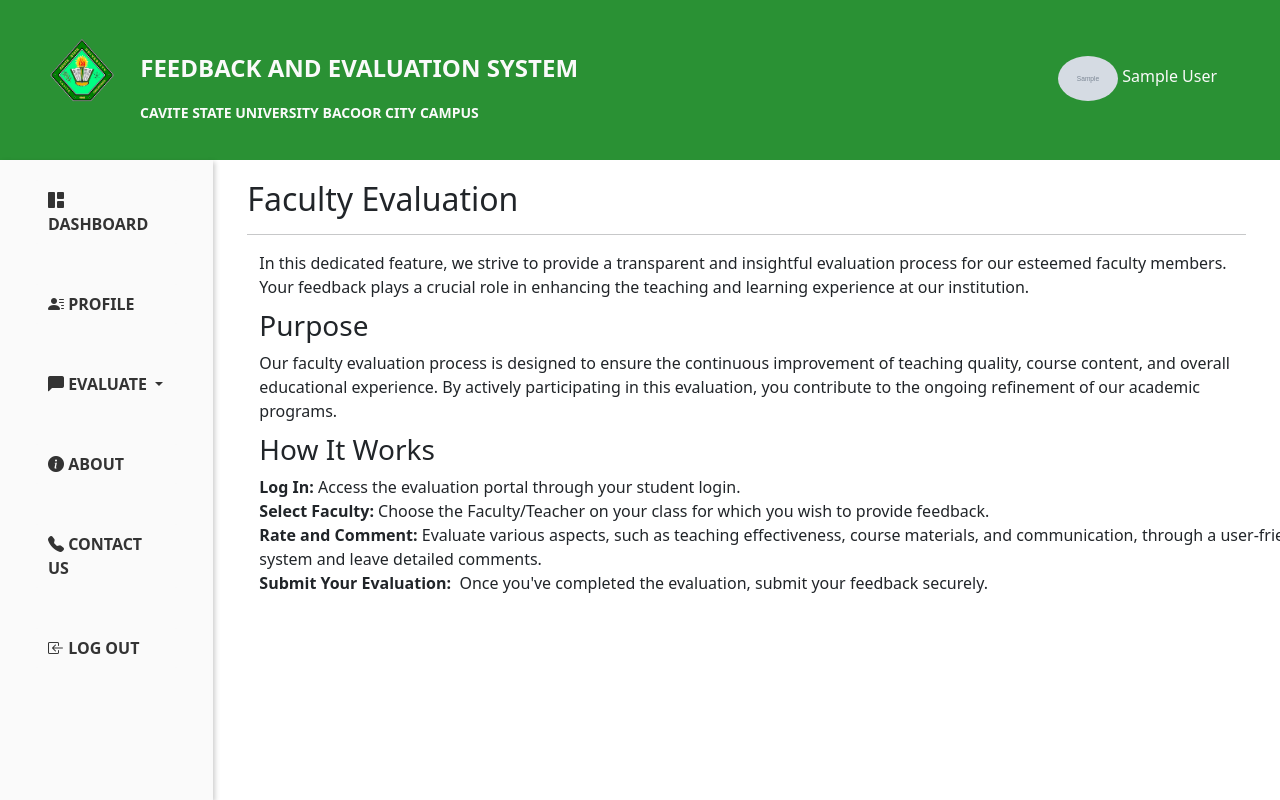
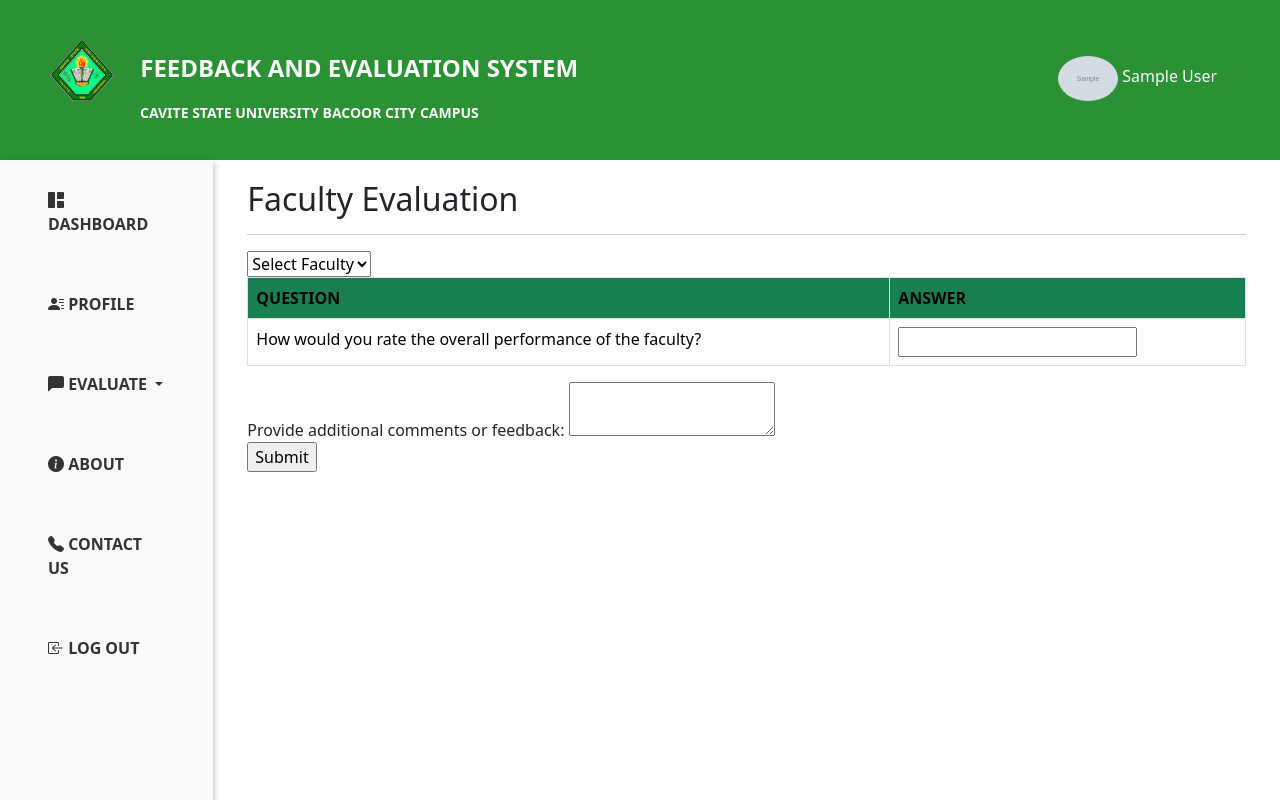
Before and after one commit to Jehuuuuu/Feedback-and-Evaluation-System-Capstone-Project, a Django app: template Feedbacksystem/templates/pages/facultyeval.html in a window 1280 px wide. Run offline with Django 4.2, Linux system fonts and the light colour scheme; the template is opened without the code that fills it: values that come from a table or form of the project are taken from there, others are empty; tables that the repository leaves empty hold one stand-in row (values such as "Sample post"); grey boxes marked "Sample" are stand-in pictures; form fields are guessed from the names that the template uses; parts of the project's set-up code (start-up, migrations or seed data) failed here and were passed over.

Commit message:
added faculty evaluation function

```diff
--- a/Feedbacksystem/templates/pages/facultyeval.html
+++ b/Feedbacksystem/templates/pages/facultyeval.html
@@ -1,26 +1,54 @@
 {% extends "pages/home.html" %}
 
-{% block title %}Faculty Evaluation Feature{% endblock %}
+{% block title %}Evaluate Teacher{% endblock %}
 
 {% block header %}
 
-    <h2> Faculty Evaluation</h2>
+    <h2>Faculty Evaluation</h2>
+
     <hr>
+{% endblock header %}
+{% block feature %}
 
-{% endblock header %}
+<select id="faculty-select" onchange="redirectToEvaluation(this)">
+    <option value="">Select Faculty</option> <!-- Placeholder option -->
+    {% for i in section_subjects_faculty %}
+    <option value="{% url 'evaluate_subject_faculty' i.pk %}">{{ i.faculty.first_name }} {{ i.faculty.last_name }}</option>
+    {% endfor %}
 
-{% block feature %}
-<div class="container">
-    In this dedicated feature, we strive to provide a transparent and insightful evaluation process for our esteemed faculty members. Your feedback plays a crucial role in enhancing the teaching and learning experience at our institution.
-</div>
-<div class="container" style="margin-top: 10px;">
-   <h3>Purpose</h3>
-   Our faculty evaluation process is designed to ensure the continuous improvement of teaching quality, course content, and overall educational experience. By actively participating in this evaluation, you contribute to the ongoing refinement of our academic programs.
-   </div>
-   <div class="container" style="white-space: pre; margin-top: 10px;"><h3>How It Works</h3><b>Log In:</b> Access the evaluation portal through your student login.
-<b>Select Faculty:</b> Choose the Faculty/Teacher on your class for which you wish to provide feedback.
-<b>Rate and Comment: </b>Evaluate various aspects, such as teaching effectiveness, course materials, and communication, through a user-friendly rating
-system and leave detailed comments.
-<b>Submit Your Evaluation: </b> Once you've completed the evaluation, submit your feedback securely.
-    </div>
+</select>
+<script>
+    function redirectToEvaluation(selectElement) {
+        var selectedValue = selectElement.value;
+        if (selectedValue) {
+            window.location.href = selectedValue;
+        }
+    }
+</script>
+<form method="POST" action="">
+
+    {% csrf_token %}
+    <table class="table table-striped table-bordered table-responsive  ">
+        <tr>
+
+            <th  scope="col" class="bg-success">QUESTION </th>
+            <th  scope="col" class="bg-success">ANSWER </th>
+
+
+
+        </tr>
+
+        <tr>
+            <td>How would you rate the overall performance of the faculty?</td>
+            <td>{{ form.rating }}</td>
+        </tr>
+
+
+</table>
+    <label for="{{ form.comments.id_for_label }}">Provide additional comments or feedback:</label>
+  {{ form.comments }}
+  <br>
+    <input type="submit" value="Submit">
+</form>
+
 {% endblock feature %}
```
Also changed, not shown: Feedbacksystem/templates/pages/evaluate_subject_faculty.html (+17 -2 lines).
